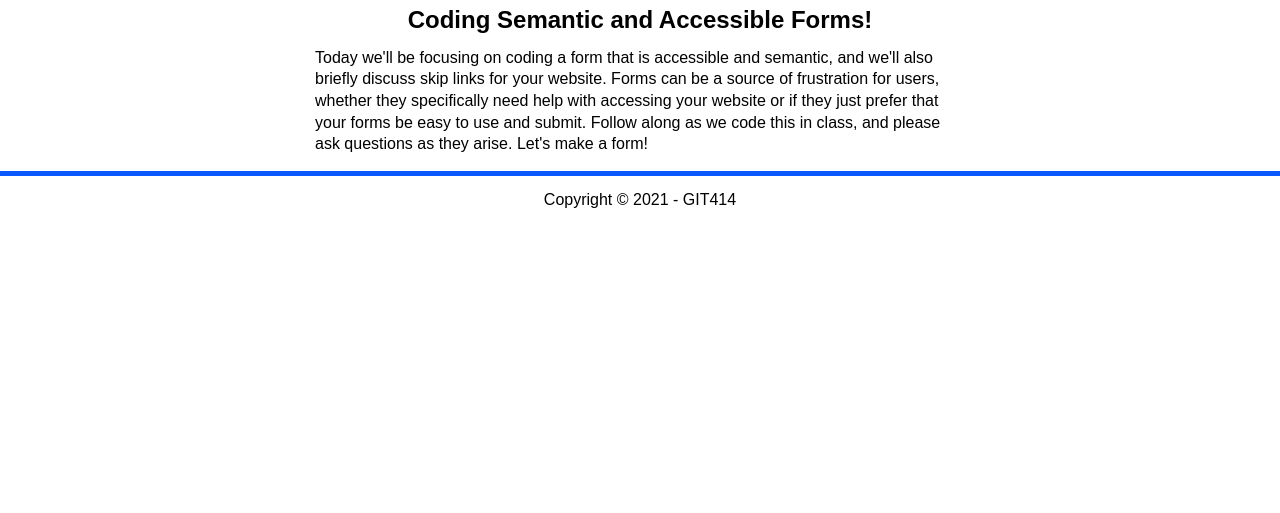
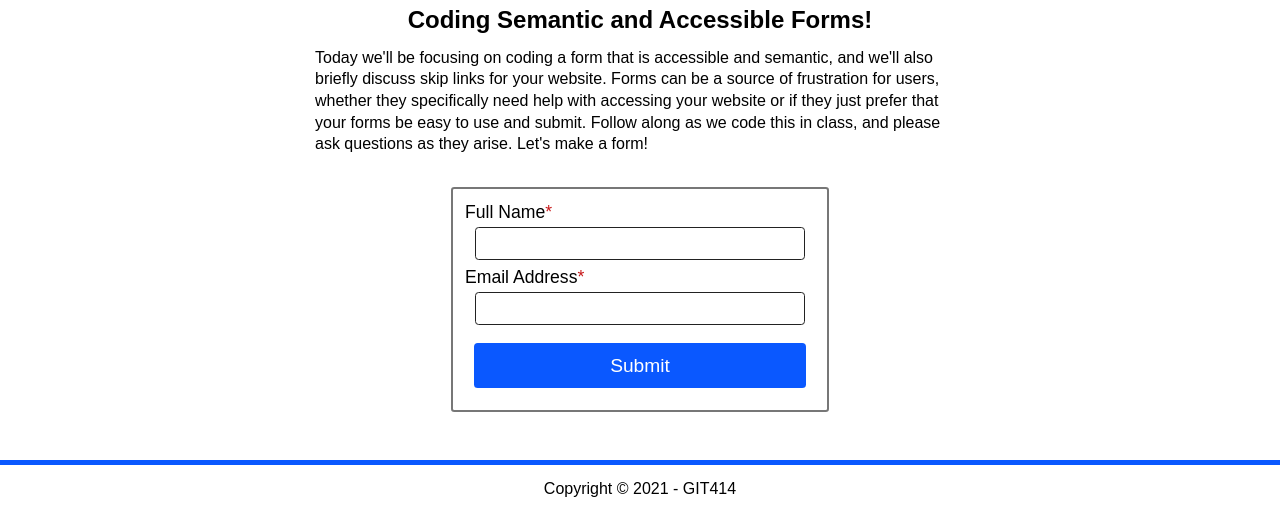
Before and after one commit to KMurr15/accessibleForms, a plain HTML site: page index.html in a window 1280 px wide. Shown: the part 508-1021 px from the top of the page. Before the commit the page ends 800 px from the top, so only its background shows below. Drawn offline with Linux system fonts and the light colour scheme.

Commit message:
Added form with name, email, and submit inputs.

```diff
--- a/index.html
+++ b/index.html
@@ -28,7 +28,15 @@
 			<h2>Coding Semantic and Accessible Forms!</h2>
 			<p>Today we'll be focusing on coding a form that is accessible and semantic, and we'll also briefly discuss skip links for your website. Forms can be a source of frustration for users, whether they specifically need help with accessing your website or if they just prefer that your forms be easy to use and submit. Follow along as we code this in class, and please ask questions as they arise. Let's make a form!</p>
 
+			<form method="post" action="https://wp.zybooks.com/form-viewer.php">
+				<label for="userFullName">Full Name<span class="required">*</span></label>
+				<input type="text" name="userFullName" id="userFullName" required>
 
+				<label for="userEmail">Email Address<span class="required">*</span></label>
+				<input type="email" name="userEmail" id="userEmail" required>
+
+				<input type="submit" name="userSubmit" id="userSubmit">
+			</form>
 		</article>
 	</main>
 
```
